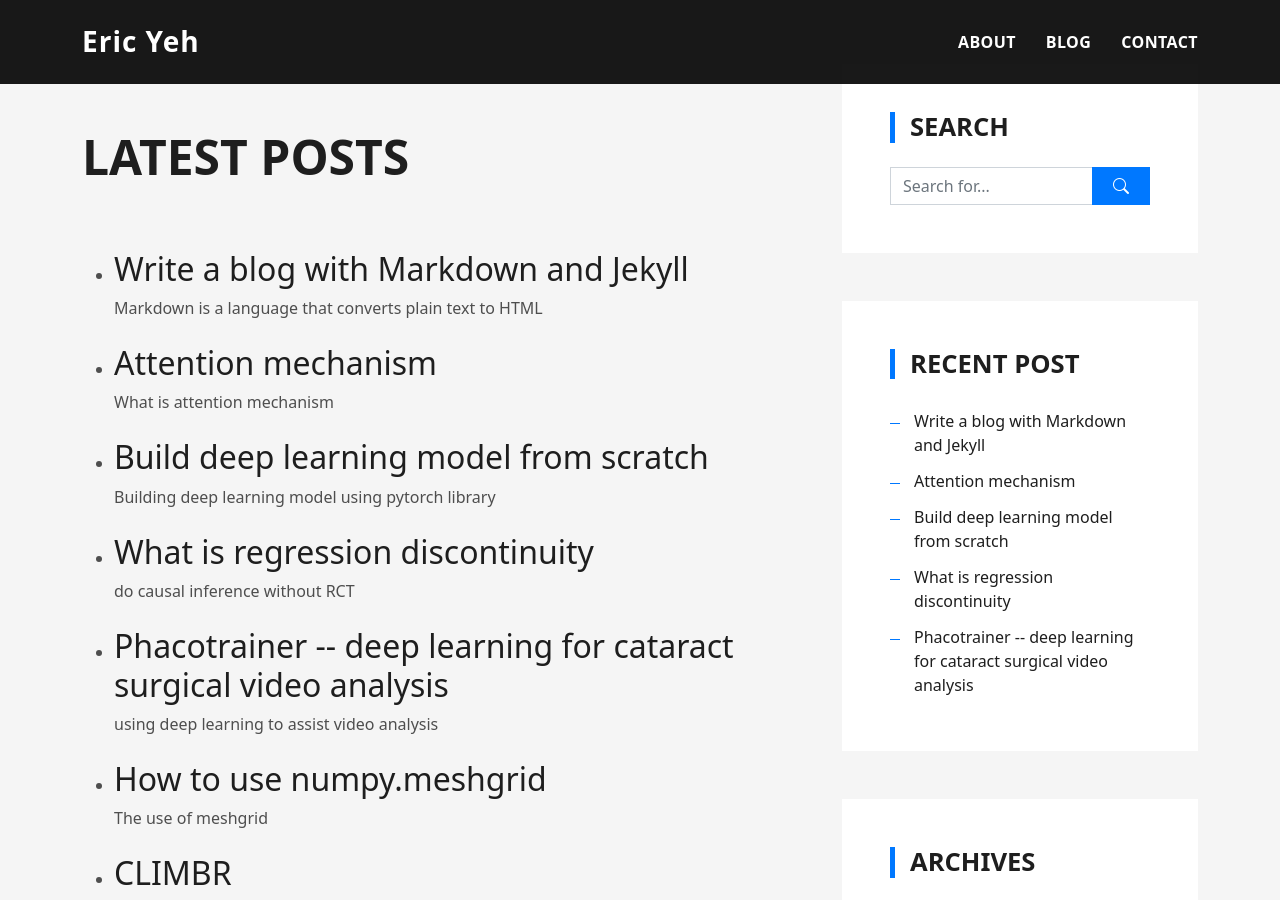
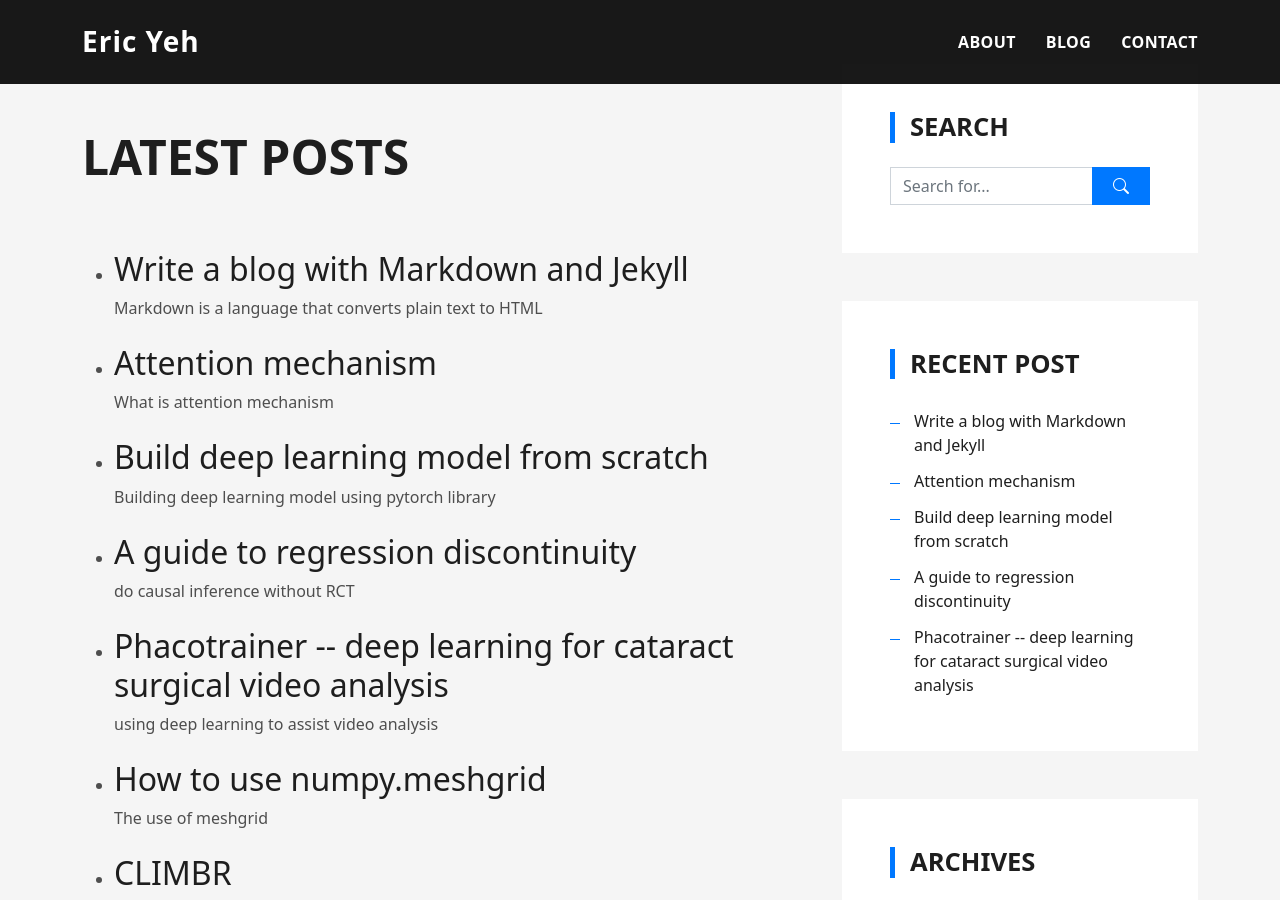
Before and after one commit to ericyeh-dr/ericyeh-dr.github.io, a Jekyll site: the page built from blog.html, in a window 1280 px wide and 900 px high. Built offline with Jekyll 4.4.1, drawn with Linux system fonts in a browser that asks for light colours.

Commit message:
rdd blog

```diff
--- a/_posts/2021-09-31-regression-discontinuity.md
+++ b/_posts/2021-09-31-regression-discontinuity.md
@@ -1,6 +1,6 @@
 ---
 layout: singlepost
-title: "What is regression discontinuity"
+title: "A guide to regression discontinuity"
 author: "Eric Yeh"
 date: 2021-09-31
 tags:
@@ -21,7 +21,9 @@ As its name suggests, the technique can be used when you have a discontinuity in
 The dependent variable is a binary variable indicating if the patient receives treatment, and the independent variable is a continuous variable that affects the decision of giving treatment. Usually we call the latter "running variable." The treatment probability will usually abruptly increases when the running variable passes a specific threshold.
 For example, antihypertensive drugs may be more commonly prescribed when blood pressure is over 140 mmHg, or antidiabetic drugs may be more common prescribed when HbA1c is over 6.5%.
 When we plot the treatment against the  running variable, we would see a sudden "jump" of treatment probability at the threshold (Figure 1).
+
 ![Figure 1](/assets/img/rdd.jpg){:class="img-responsive"}
+
 </p>
 
 # Why is its potential in medical researches?
```
Also changed, not shown: other parts of _posts/2021-09-31-regression-discontinuity.md (+2 -0 lines).
